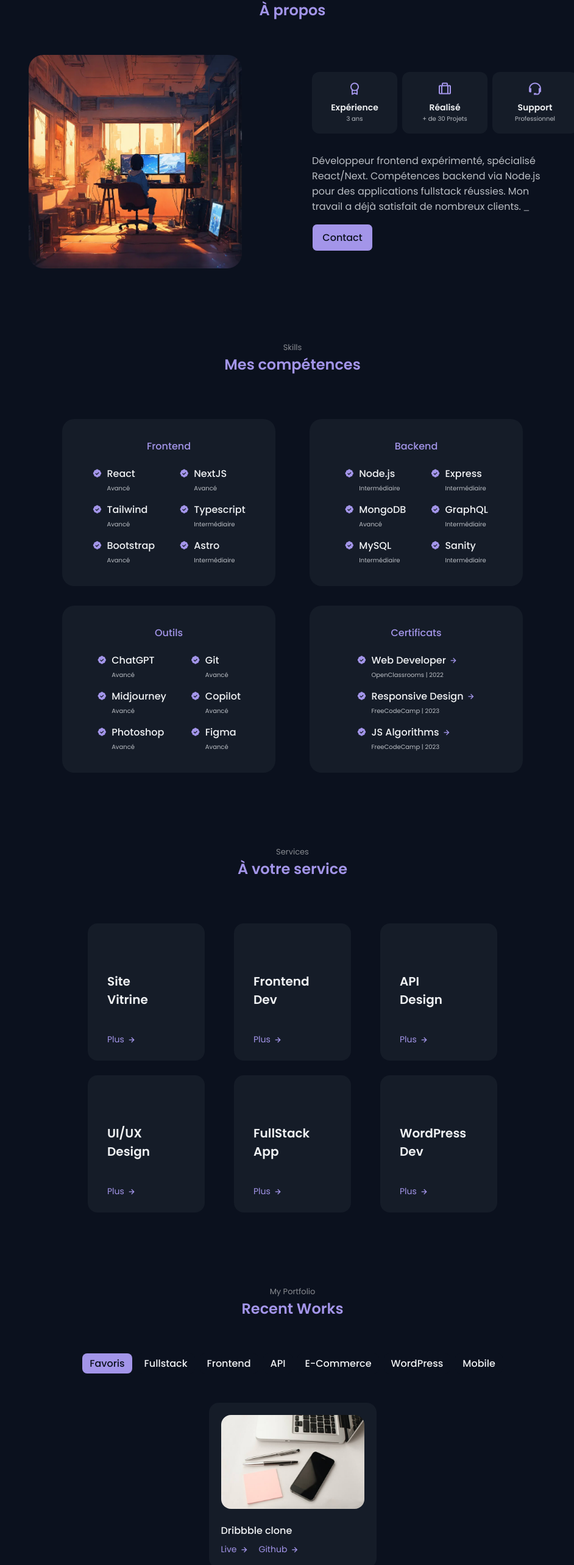
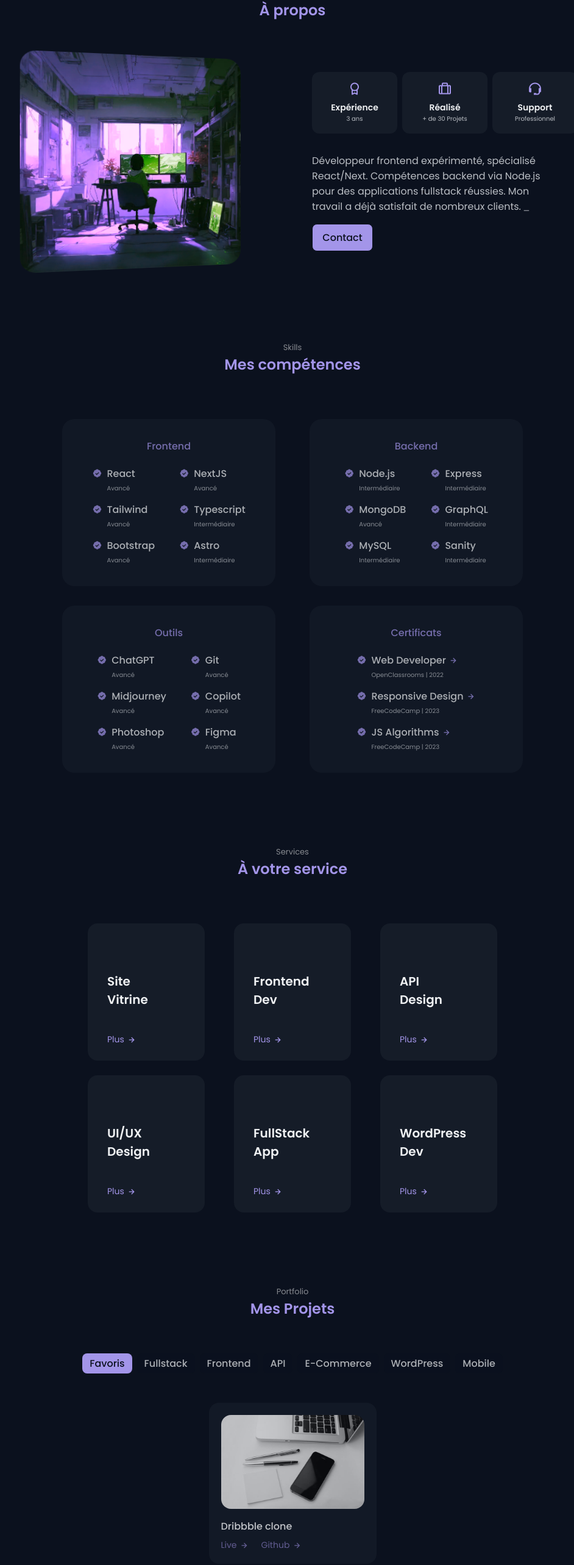
Before and after one commit to basedhound/portfolio-v2_react, a React (Vite) app: page / in a window 1280 px wide. Shown: the part 915-3481 px from the top of the page at 61% size, without its empty margins (160-1102 px from the left). Built offline with nearby package versions, Linux system fonts and the light colour scheme; what ldrs would draw is missing.

Commit message:
Animations : mostly done

```diff
--- a/src/components/About/about.css
+++ b/src/components/About/about.css
@@ -1,12 +1,33 @@
 /*=============== ABOUT ===============*/
 .about__container {
   row-gap: 2.5rem;
+  perspective: 1000px;
 }
+
 .about__img {
   width: 220px;
   border-radius: 1.5rem;
   justify-self: center;
+  transform: rotateY(15deg);
+  transition: transform 0.3s ease-in-out;
+  animation: hue-change 4s infinite linear;
 }
+@keyframes hue-change {
+  0% {
+    filter: hue-rotate(225deg);
+  }
+  50% {
+    filter: hue-rotate(255deg);
+  }
+  100% {
+    filter: hue-rotate(225deg);
+  }
+}
+.about__img:hover {
+  transform: rotateY(5deg);
+}
+
+
 .about__data {
   display: flex;
   flex-direction: column;
--- a/src/components/Services/services.css
+++ b/src/components/Services/services.css
@@ -9,6 +9,8 @@
   padding: 3rem 1.5rem 1.5rem;
   border-radius: 1rem;
   cursor: pointer;
+  transition: transform 0.3s ease-in-out;
+
 }
 .services__card:hover .services__icon {
   animation: slideRight 1s infinite;
--- a/src/components/Skills/skills.css
+++ b/src/components/Skills/skills.css
@@ -7,6 +7,11 @@
   background-color: var(--container-color);
   padding: 1.5rem;
   border-radius: 1.25rem;
+  opacity: 0.7;
+  transition: opacity 0.3s ease-in-out;
+}
+.skills__content:hover {
+  opacity: 1;
 }
 .skills__title {
   font-size: var(--normal-font-size);
--- a/src/components/Testimonials/Testimonials.jsx
+++ b/src/components/Testimonials/Testimonials.jsx
@@ -14,8 +14,8 @@ const Testimonials = () => {
   return (
     <section className="testimonial section">
       <Reveal>
-        <span className="section__subtitle">My clients say</span>
-        <h2 className="section__title">Testimonial</h2>
+        <span className="section__subtitle">Reviews</span>
+        <h2 className="section__title">Votre avis compte</h2>
       </Reveal>
 
       <SlideReveal>
--- a/src/components/Testimonials/testimonials.css
+++ b/src/components/Testimonials/testimonials.css
@@ -6,11 +6,17 @@
   margin-bottom: 3rem;
   cursor: pointer;
 }
+.testimonial__card:hover .testimonial__img {
+  filter: grayscale(0%);
+}
 .testimonial__img {
   width: 60px;
   border-radius: 3rem;
   margin-bottom: 1rem;
+  filter: grayscale(100%);
+  transition: filter 0.3s ease-in-out;
 }
+
 .testimonial__name {
   font-size: var(--normal-font-size);
   font-weight: var(--font-medium);
@@ -29,7 +35,6 @@
   background-color: var(--first-color);
 }
 
-
 /*=============== BREAKPOINTS / MEDIAQUERIES ===============*/
 
 /* For large devices */
--- a/src/components/Work/Work.jsx
+++ b/src/components/Work/Work.jsx
@@ -20,12 +20,11 @@ const Work = () => {
 
   // Handle filters buttons
   const handleFilter = (category) => {
-    let filteredData = data;
-    if (category !== "Favs") {
-      filteredData = data.filter((item) => item.cat === category);
-    }
+    let filteredData = [];
     if (category === "Favs") {
       filteredData = data.filter((item) => item.fav === true);
+    } else {
+      filteredData = data.filter((item) => item.cat === category);
     }
     setProjects(filteredData);
     setActiveFilter(category);
@@ -34,8 +33,8 @@ const Work = () => {
   return (
     <section className="work section" id="work">
       <Reveal>
-        <span className="section__subtitle">My Portfolio</span>
-        <h2 className="section__title">Recent Works</h2>
+        <span className="section__subtitle">Portfolio</span>
+        <h2 className="section__title">Mes Projets</h2>
 
         {/* Filter : All */}
         <ul className="work__filters">
@@ -73,6 +72,7 @@ const Work = () => {
                   className="work__button"
                   target="_blank"
                   rel="noopener noreferrer">
+
                   Live
                   <i className="bx bx-right-arrow-alt work__icon"></i>
                 </a>
--- a/src/components/Work/data.js
+++ b/src/components/Work/data.js
@@ -53,7 +53,7 @@ const data = [
     fav: false,
   },
   {
-    id: 10,
+    id: 7,
     name: "Test 3",
     img: img.work3,
     link: "https://github.com/basedhound",
@@ -61,7 +61,7 @@ const data = [
     fav: false,
   },
   {
-    id: 11,
+    id: 8,
     name: "Test 3",
     img: img.work3,
     link: "https://github.com/basedhound",
@@ -69,7 +69,7 @@ const data = [
     fav: false,
   },
   {
-    id: 12,
+    id: 9,
     name: "Test 3",
     img: img.work3,
     link: "https://github.com/basedhound",
@@ -77,7 +77,7 @@ const data = [
     fav: false,
   },
   {
-    id: 16,
+    id: 10,
     name: "Test 3",
     img: img.work3,
     link: "https://github.com/basedhound",
@@ -85,7 +85,7 @@ const data = [
     fav: false,
   },
   {
-    id: 17,
+    id: 11,
     name: "Test 3",
     img: img.work3,
     link: "https://github.com/basedhound",
@@ -93,7 +93,7 @@ const data = [
     fav: false,
   },
   {
-    id: 18,
+    id: 12,
     name: "Test 3",
     img: img.work3,
     link: "https://github.com/basedhound",
--- a/src/components/Work/work.css
+++ b/src/components/Work/work.css
@@ -24,16 +24,63 @@
   padding: 0.25rem 0.75rem;
   font-weight: var(--font-medium);
   border-radius: 0.5rem;
+  position: relative;
+  opacity: 0.7;
+  transition: opacity 0.3s ease-in-out;
+}
+.work__filter:hover {
+  opacity: 1;
+}
+.active-filter {
+  background-color: var(--first-color);
+  color: var(--body-color);
+  transition: 0.4s;
+  opacity: 1;
+}
+.active-filter:hover {
+  background-color: var(--first-color-alt);
+  color: var(--body-color);
 }
 .work__card {
+  display: flex;
+  flex-direction: column;
   background-color: var(--container-color);
   padding: 1rem;
   border-radius: 1rem;
   max-width: 275px;
+  opacity: 0.8;
+  transition: scale 0.3s ease-in-out, opacity 0.3s ease-in-out;
+}
+.work__card:hover {
+  scale: 1.01;
+  opacity: 1;
+  animation: rotateCard 0.5s infinite linear;
+}
+.work__card:hover .work__img {
+  filter: grayscale(0%);
+}
+@keyframes rotateCard {
+  0% {
+    transform: perspective(1000px) rotateY(0deg);
+  }
+  25% {
+    transform: perspective(1000px) rotateY(-4deg);
+  }
+  50% {
+    transform: perspective(1000px) rotateY(0deg);
+  }
+  75% {
+    transform: perspective(1000px) rotateY(4deg);
+  }
+  100% {
+    transform: perspective(1000px) rotateY(0deg);
+  }
 }
 .work__img {
   border-radius: 1rem;
   margin-bottom: 0.75rem;
+  filter: grayscale(100%);
+  transition: filter 0.3s ease-in-out;
 }
 .work__title {
   font-size: var(--normal-font-size);
@@ -44,11 +91,6 @@
   display: flex;
   flex-direction: row;
 }
-
-.work__links a {
-  margin-right: 1rem;
-}
-
 .work__button {
   width: -moz-max-content;
   width: max-content;
@@ -58,26 +100,21 @@
   align-items: center;
   -moz-column-gap: 0.25rem;
   column-gap: 0.25rem;
+  margin-right: 1.25rem;
+  opacity: 0.7;
+  transition: opacity 0.3s ease-in-out;
+}
+.work__button:hover {
+  opacity: 1;
+  animation-play-state: paused;
 }
 .work__button:hover .work__icon {
-  transform: translateX(0.25rem);
+  transform: translateX(0.15rem);
 }
 .work__icon {
   font-size: 1rem;
-  transition: 0.4s;
+  transition: 0.3s;
 }
-
-/* Active item work*/
-.active-filter {
-  background-color: var(--first-color);
-  color: var(--body-color);
-  transition: 0.4s;
-}
-.active-filter:hover {
-  background-color: var(--first-color-alt);
-  color: var(--body-color);
-}
-
 /*=============== BREAKPOINTS / MEDIAQUERIES ===============*/
 
 /* For small devices */
```
Also changed, not shown: 1 other file (tests, documents, lock files or other folders).
